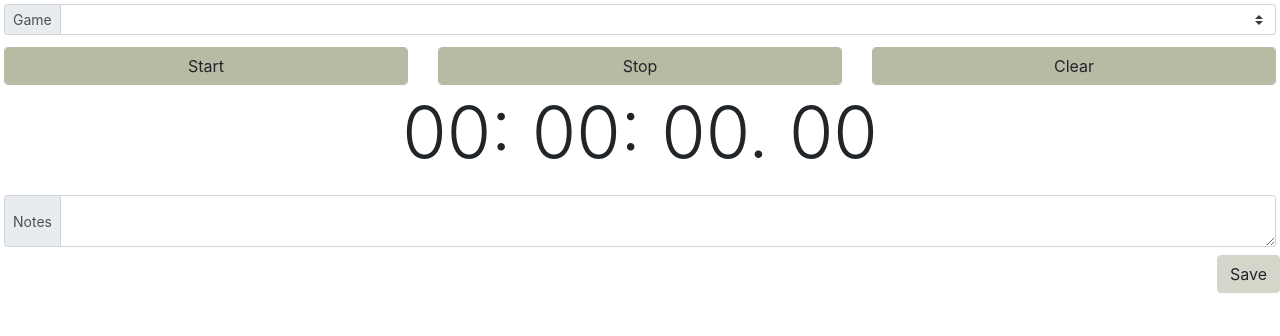
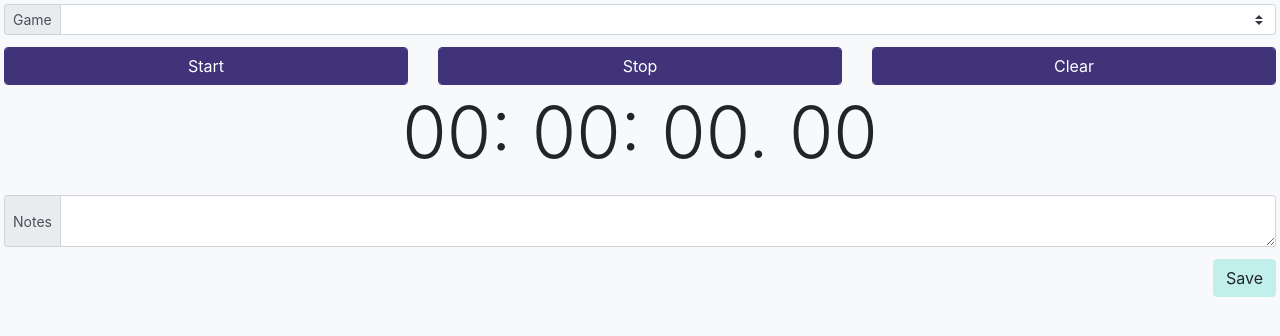
Before and after one commit to Morioki/gameplaytracker-electron, an Electron app: page src/play-session/play-session.html in a window 1280 px wide. Drawn offline with nearby package versions, Linux system fonts and the light colour scheme; no server answers.

Commit message:
Updated colors, added background color

```diff
--- a/scss/main.scss
+++ b/scss/main.scss
@@ -1,7 +1,7 @@
 $theme-colors: (
     "primary": #110429,
-    "secondary": #b9baa3,
-    "success": #d6d5c9,
+    "secondary": #41337a,
+    "success": #c2efeb,
     "danger": #902923
 );
 
--- a/src/game-list/game-list.js
+++ b/src/game-list/game-list.js
@@ -111,6 +111,7 @@ _.each(groupedGames, (value, key) => {
 		nameSpan.classList.add('game-title');
 		nameSpan.classList.add('col-5');
 		nameSpan.classList.add('align-middle');
+		nameSpan.classList.add('text-truncate');
 
 		platformSpan.classList.add('game-subdata');
 		platformSpan.classList.add('platform');
--- a/src/landing/landing.js
+++ b/src/landing/landing.js
@@ -138,6 +138,7 @@ Mousetrap.bind('p', async () => {
 
 			nameSpan.classList.add('col-6');
 			nameSpan.classList.add('align-middle');
+			nameSpan.classList.add('text-truncate');
 
 			yearSpan.classList.add('col-3');
 			yearSpan.classList.add('align-middle');
--- a/src/play-session-list/play-session-list.js
+++ b/src/play-session-list/play-session-list.js
@@ -148,6 +148,7 @@ _.each(groupedSessions, (value, key) => {
 		nameSpan.classList.add('game-subdata');
 		nameSpan.classList.add('col-5');
 		nameSpan.classList.add('align-middle');
+		nameSpan.classList.add('text-truncate');
 
 		timePlayedSpan.classList.add('time-played');
 		timePlayedSpan.classList.add('game-subdata');
--- a/src/play-session/play-session.html
+++ b/src/play-session/play-session.html
@@ -13,7 +13,7 @@
     <script>require('bootstrap');</script>
     <title>Play Session</title>
 </head>
-<body>
+<body class="bg-light">
     <header></header>
     <main>
         <div class="container-flow">
@@ -60,7 +60,7 @@
                 </div>
             </div>
 
-            <div class="save row">
+            <div class="save row p-1">
                 <div class="col">
                     <button class="btn btn-success float-right" id="record-save">Save</button>
                 </div>
```
Also changed, not shown: src/game-list/game-list.html (+1 -1 lines), src/game-record/game-record.html (+2 -2 lines), src/landing/landing.html (+2 -4 lines), src/play-session-edit/play-session-edit.html (+1 -1 lines), src/play-session-list/play-session-list.html (+1 -1 lines), src/static/css/main.css, 1 other file.
